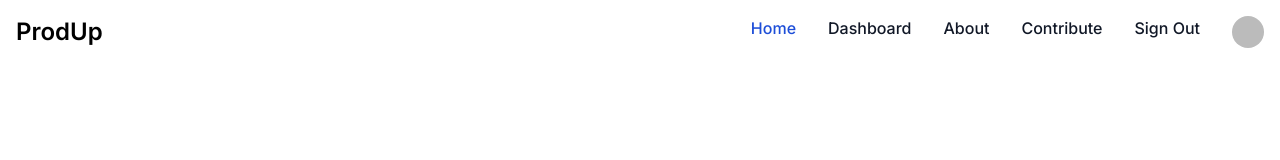
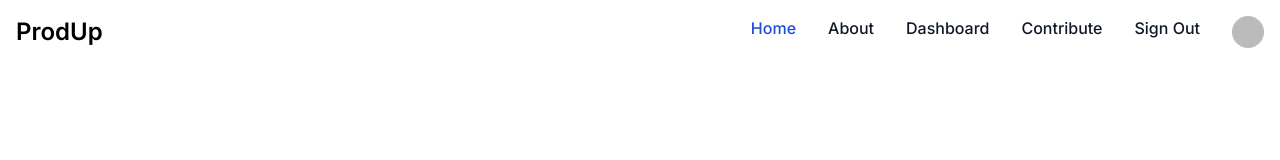
Before and after one commit to saicharan1901/ProdUp, a Next.js app in the folder frontend/: page /about in a window 1280 px wide. Shown: the top 160 px of the page. Built offline with nearby package versions, Linux system fonts and the light colour scheme; no server answers; sample sign-in values are in the browser's storage.

Commit message:
Fixed errors on notes page, enabled signout

```diff
--- a/frontend/app/dashboard/notes/page.jsx
+++ b/frontend/app/dashboard/notes/page.jsx
@@ -143,16 +143,17 @@ const NoteAdder = () => {
           </button>
         </div>
 
-        <div className="grid grid-cols-1 sm:grid-cols-2 md:grid-cols-3 lg:grid-cols-4 gap-6">
+
+<div className="flex flex-wrap mx-auto ml-7 justify-center">
     {notes.map((note) => (
         <div
             key={note.note_id}
-              className="bg-gray-800 rounded-lg shadow-lg px-8 py-6 mb-8 group relative border-gray-600 border hover:border-yellow-700 transition duration-300 transform hover:-translate-y-1 hover:shadow-2xl"
+            className="bg-gray-900 rounded-lg shadow-lg px-8 py-6 mb-8 mr-8 max-w-md group relative break-words hover:border-yellow-700 border w-full sm:w-1/2 md:w-1/3 lg:w-1/4 flex-grow"
         >
-              <h3 className="font-bold text-white mb-2">{note.title}</h3>
+            <h3 className="font-mono font-extrabold text-white">{note.title}</h3>
             <p className="text-gray-300">{note.content}</p>
             <button
-                className="absolute top-2 right-2 p-1 text-gray-400 hover:text-yellow-700 transition-all duration-300 ease-in-out opacity-0 group-hover:opacity-100"
+                className="absolute top-0 right-0 p-1 text-white hover:text-yellow-600 transition-all duration-300 ease-in-out opacity-0 group-hover:opacity-100"
                 onClick={() => handleDelete(note.note_id)}
             >
                 <svg
@@ -168,6 +169,7 @@ const NoteAdder = () => {
         </div>
     ))}
 </div>
+
       </div>
       <ToastContainer />
     </div>
--- a/frontend/components/navbar.jsx
+++ b/frontend/components/navbar.jsx
@@ -1,6 +1,7 @@
 "use client";
 
 import { useState, useEffect, useRef } from 'react';
+import { useRouter } from 'next/navigation'; // Import useRouter from next/router
 import { signOutUser, onAuthStateChangedListener } from '@/app/firebase'; // Ensure path is correct
 
 const Navbar = () => {
@@ -9,6 +10,7 @@ const Navbar = () => {
   const dropdownRef = useRef(null);
   const buttonRef = useRef(null);
   const [user, setUser] = useState(null);
+  const router = useRouter(); // Initialize useRouter
 
   // Function to toggle the navbar dropdown
   const toggleNavbar = () => {
@@ -52,6 +54,7 @@ const Navbar = () => {
     try {
       await signOutUser();
       setUser(null);
+      router.push('/'); // Navigate back to home page
     } catch (error) {
       console.error('Sign out error:', error);
     }
@@ -126,6 +129,19 @@ const Navbar = () => {
                 Home
               </a>
             </li>
+            <li>
+              <a
+                href="/about"
+                onClick={() => handleLinkClick('About')}
+                className={`block py-2 px-3 rounded md:p-0 ${activeLink === 'About'
+                  ? 'text-blue-700 dark:text-blue-500'
+                  : 'text-gray-900 hover:bg-gray-100 md:hover:bg-transparent md:hover:text-blue-700 dark:text-white md:dark:hover:text-blue-500 dark:hover:bg-gray-700 dark:hover:text-white md:dark:hover:bg-transparent'
+                  }`}
+                aria-current={activeLink === 'About' ? 'page' : undefined}
+              >
+                About
+              </a>
+            </li>
             {user && (
               <>
                 <li>
@@ -138,18 +154,6 @@ const Navbar = () => {
                       }`}
                   >
                     Dashboard
-                  </a>
-                </li>
-                <li>
-                  <a
-                    href="/about"
-                    onClick={() => handleLinkClick('About')}
-                    className={`block py-2 px-3 rounded md:p-0 ${activeLink === 'About'
-                      ? 'text-blue-700 dark:text-blue-500'
-                      : 'text-gray-900 hover:bg-gray-100 md:hover:bg-transparent md:hover:text-blue-700 dark:text-white md:dark:hover:text-blue-500 dark:hover:bg-gray-700 dark:hover:text-white md:dark:hover:bg-transparent'
-                      }`}
-                  >
-                    About
                   </a>
                 </li>
                 <li>
--- a/frontend/package.json
+++ b/frontend/package.json
@@ -14,6 +14,7 @@
     "next": "^14.2.3",
     "react": "^18.3.1",
     "react-dom": "^18.3.1",
+    "react-icons": "^5.2.1",
     "react-spring": "^9.7.3",
     "react-toastify": "^10.0.5"
   },
```
Also changed, not shown: 1 other file (tests, documents, lock files or other folders). Lines whose indentation alone changed are shown as unchanged.
